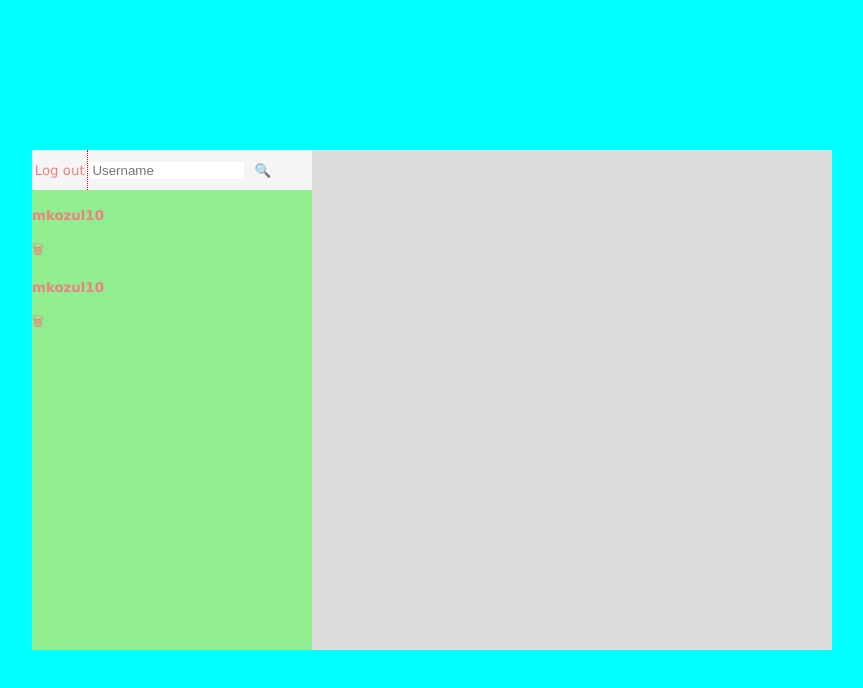
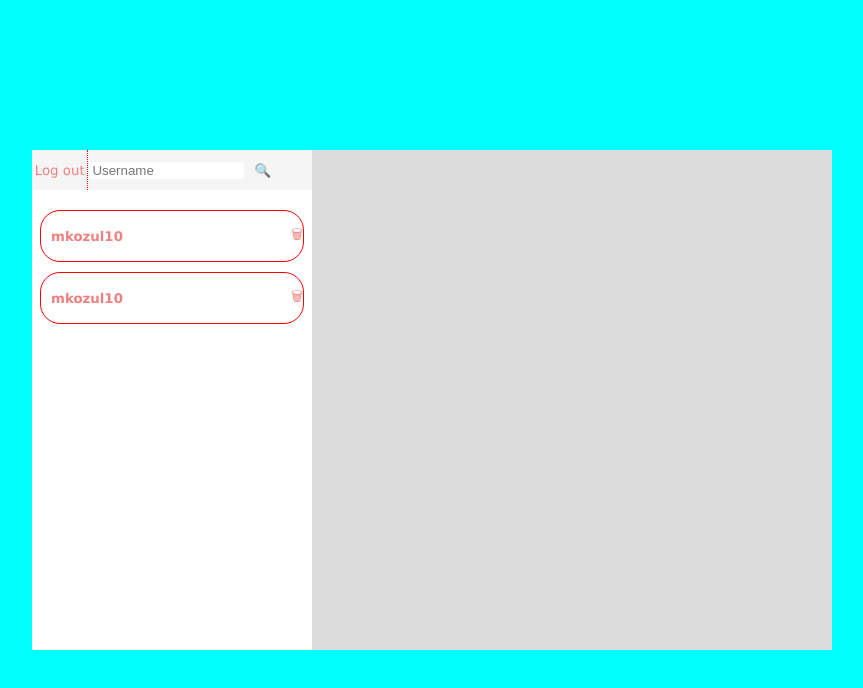
Before and after one commit to mkozul10/chat-app-with-users, a website: page public/chat.html in a window 1280 px wide. Shown: the whole page, without its empty margins (208-1071 px from the left). Drawn offline with Linux system fonts and the light colour scheme.

Commit message:
style for chat.html

```diff
--- a/public/styles/chat.css
+++ b/public/styles/chat.css
@@ -60,3 +60,42 @@ body,html{
     align-items: center;
     padding-left: 2px;
 }
+
+#list-of-friends{
+    display: flex;
+    align-items: center;
+    flex-direction: column;
+    background-color: white;
+    height:450px;
+    padding-top: 10px;
+    /*Scrollbar*/
+    overflow-y: auto;
+    scrollbar-width: thin;
+    scrollbar-color: #ccc #fff;
+    /*Scrollbar end*/
+}
+
+.friend-container{
+    display: flex;
+    justify-content: space-between;
+    align-items: center;
+    width:90%;
+    height: 50px;
+    border: 1px solid red;
+    border-radius: 20px;
+    padding-left: 10px;
+    margin-top: 10px;
+}
+
+/*Scrollbar*/
+#list-of-friends::-webkit-scrollbar {
+    width: 10px;
+}
+#list-of-friends::-webkit-scrollbar-thumb {
+    background-color: #ccc;
+    border-radius: 5px;
+}
+#list-of-friends::-webkit-scrollbar-thumb:hover {
+    background-color: #999;
+}
+/*Scrollbar end*/
```
